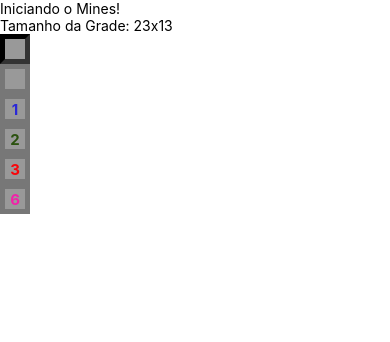
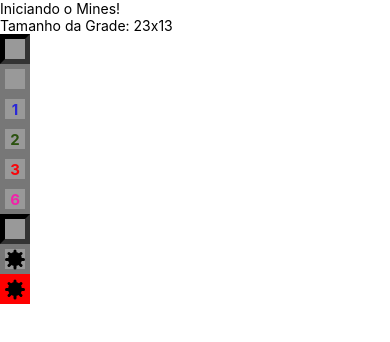
Before and after one commit to JoyceKell/learning-native, a React Native app in the folder campoMinado/: screen / in a window 390 px wide. Shown: the top 342 px of the page. Built offline with nearby package versions, Linux system fonts and the light colour scheme.

Commit message:
componente Mina

```diff
--- a/campoMinado/App.js
+++ b/campoMinado/App.js
@@ -25,6 +25,9 @@
         <Field opened nearMines={2} />
         <Field opened nearMines={3} />
         <Field opened nearMines={6} />
+        <Field mined />
+        <Field mined opened />
+        <Field mined opened exploded />
       </View>
     );
   }
--- a/campoMinado/src/components/Field.js
+++ b/campoMinado/src/components/Field.js
@@ -1,12 +1,13 @@
 import React from 'react';
 import {View, StyleSheet, Text} from 'react-native';
 import params from '../params';
+import Mine from './Mine';
 
 export default props => {
-  const {mined, opened, nearMines} = props;
+  const {mined, opened, nearMines, exploded} = props;
   const stylefield = [styles.field];
   if (opened) stylefield.push(styles.opened);
-  //outros estilos
+  if (exploded) stylefield.push(styles.exploded);
   if (stylefield.length === 1) stylefield.push(styles.regular);
   let color = null;
   if (nearMines > 0) {
@@ -23,6 +24,7 @@
       ) : (
         false
       )}
+      {mined && opened ? <Mine /> : false}
     </View>
   );
 };
@@ -50,4 +52,8 @@
     fontWeight: 'bold',
     fontSize: params.fontSize,
   },
+  exploded: {
+    backgroundColor: 'red',
+    borderColor: 'red',
+  },
 });
--- /dev/null
+++ b/campoMinado/src/components/Mine.js
@@ -0,0 +1,36 @@
+import React from 'react';
+import {View, StyleSheet} from 'react-native';
+
+export default props => {
+  return (
+    <View style={styles.container}>
+      <View style={styles.coreMine} />
+      <View style={styles.line} />
+      <View style={[styles.line, {transform: [{rotate: '45deg'}]}]} />
+      <View style={[styles.line, {transform: [{rotate: '90deg'}]}]} />
+      <View style={[styles.line, {transform: [{rotate: '135deg'}]}]} />
+    </View>
+  );
+};
+
+const styles = StyleSheet.create({
+  container: {
+    alignItems: 'center',
+    justifyContent: 'center',
+  },
+  coreMine: {
+    height: 14,
+    width: 14,
+    borderRadius: 10,
+    backgroundColor: 'black',
+    alignItems: 'center',
+    justifyContent: 'center',
+  },
+  line: {
+    position: 'absolute',
+    height: 3,
+    width: 20,
+    borderRadius: 3,
+    backgroundColor: 'black',
+  },
+});
```
